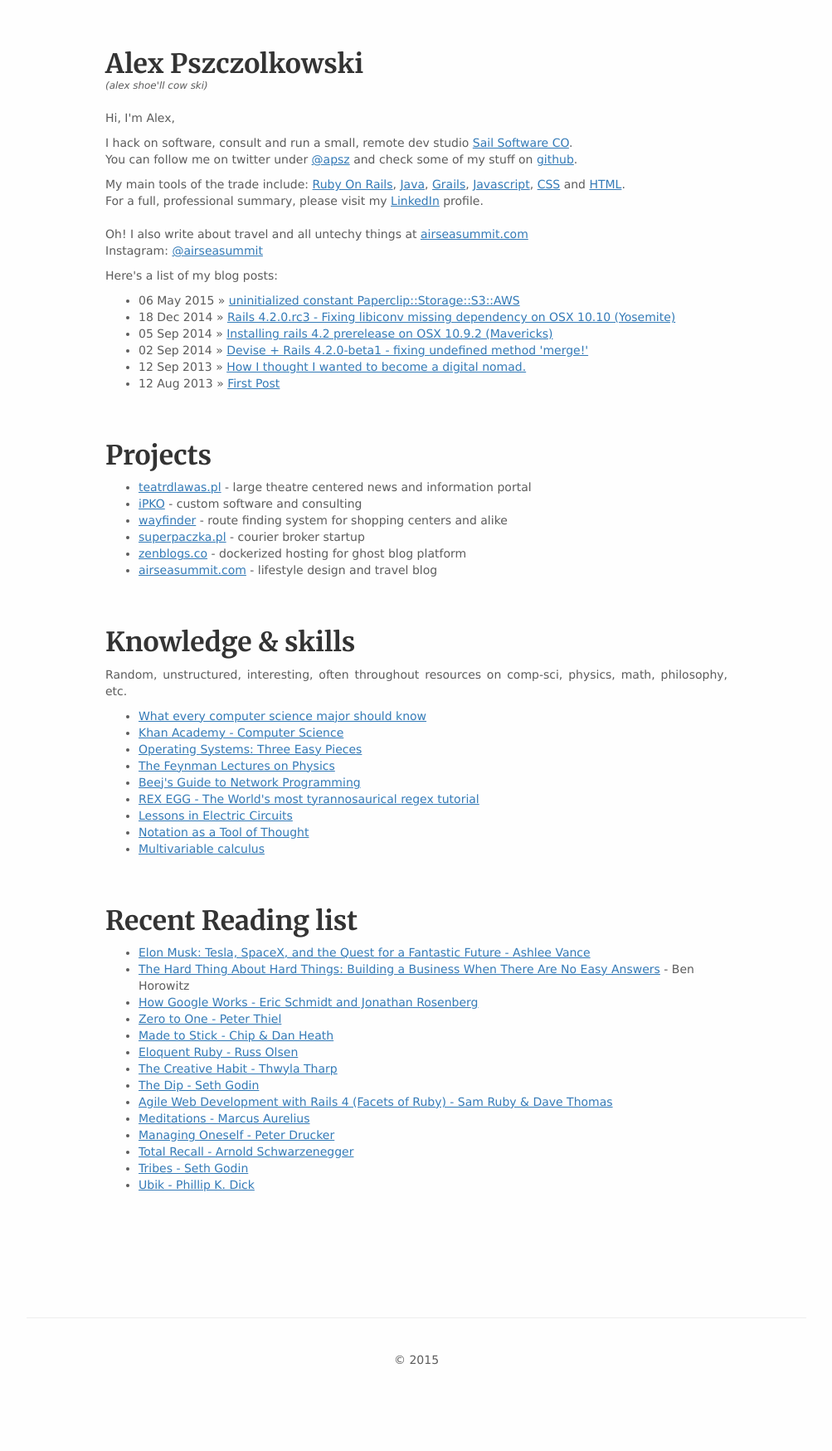
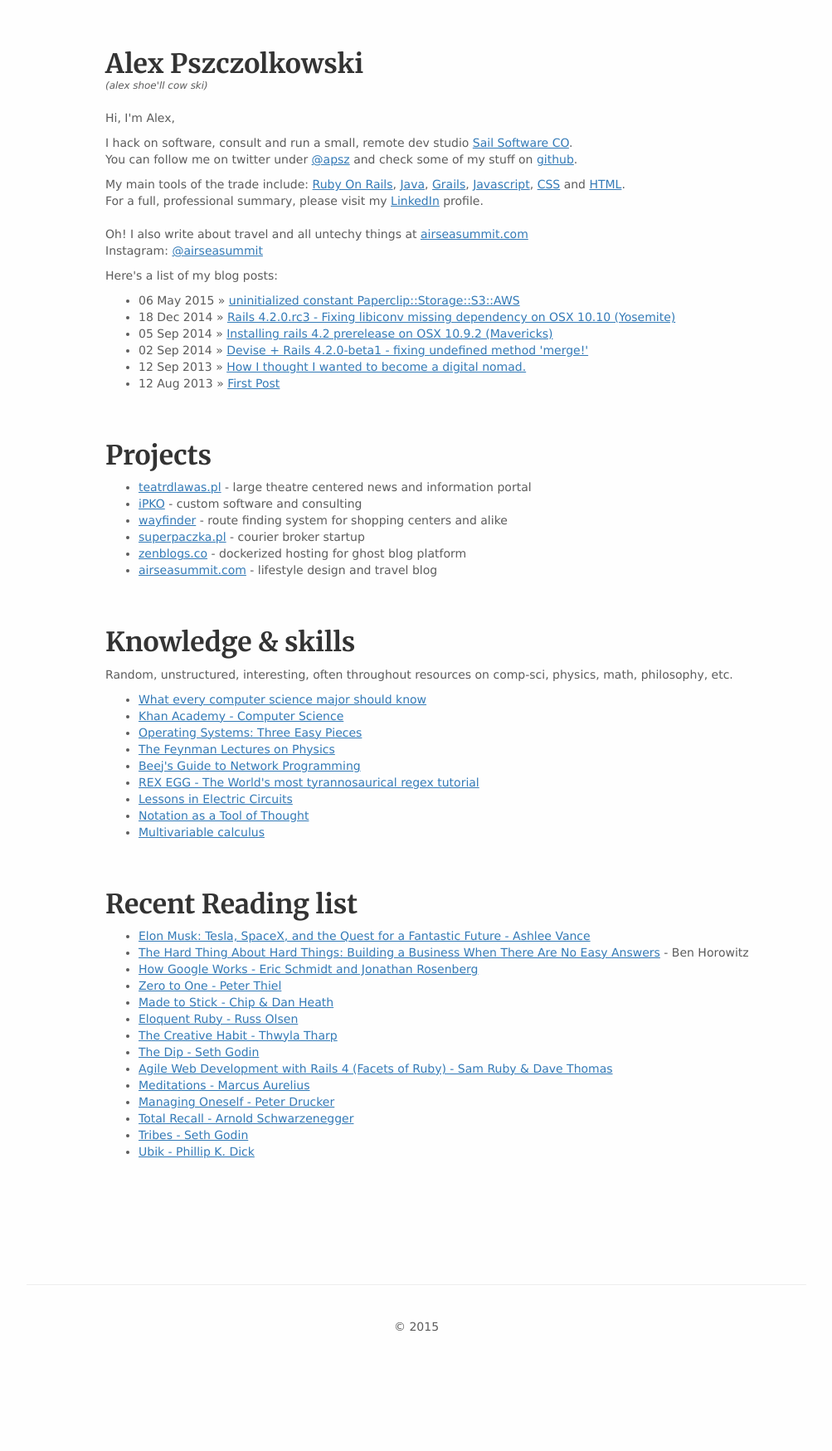
Before and after one commit to alexp/alexp.github.io, a Jekyll site: the page built from index.html, in a window 1280 px wide. Shown: the whole page at 83% size, without its empty margins (138-1141 px from the left). Built offline with Jekyll 4.4.1, drawn with Linux system fonts in a browser that asks for light colours; comment, search, counter and statistics services are not loaded; after the commit the page ends 1709 px from its top, so only the background shows below that.

```diff
--- a/index.html
+++ b/index.html
@@ -5,7 +5,7 @@
 ---
 
 <section class="row">
-    <div class="col-md-8 col-md-offset-2">
+    <div class="col-md-10 col-md-offset-2">
         <h1>Alex Pszczolkowski</h1>
         <p class="small"><em>(alex shoe'll cow ski)</em></p>
         <br/>
```
